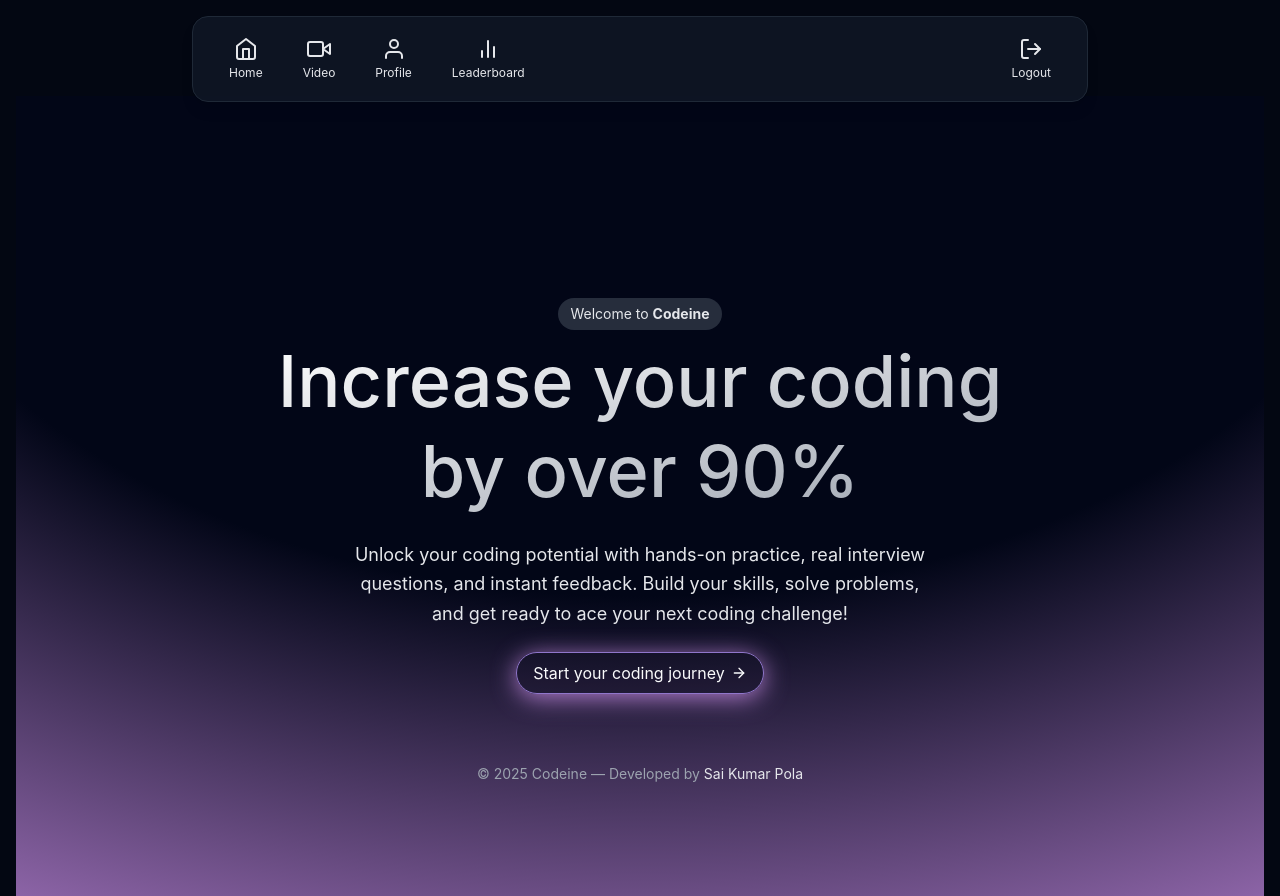
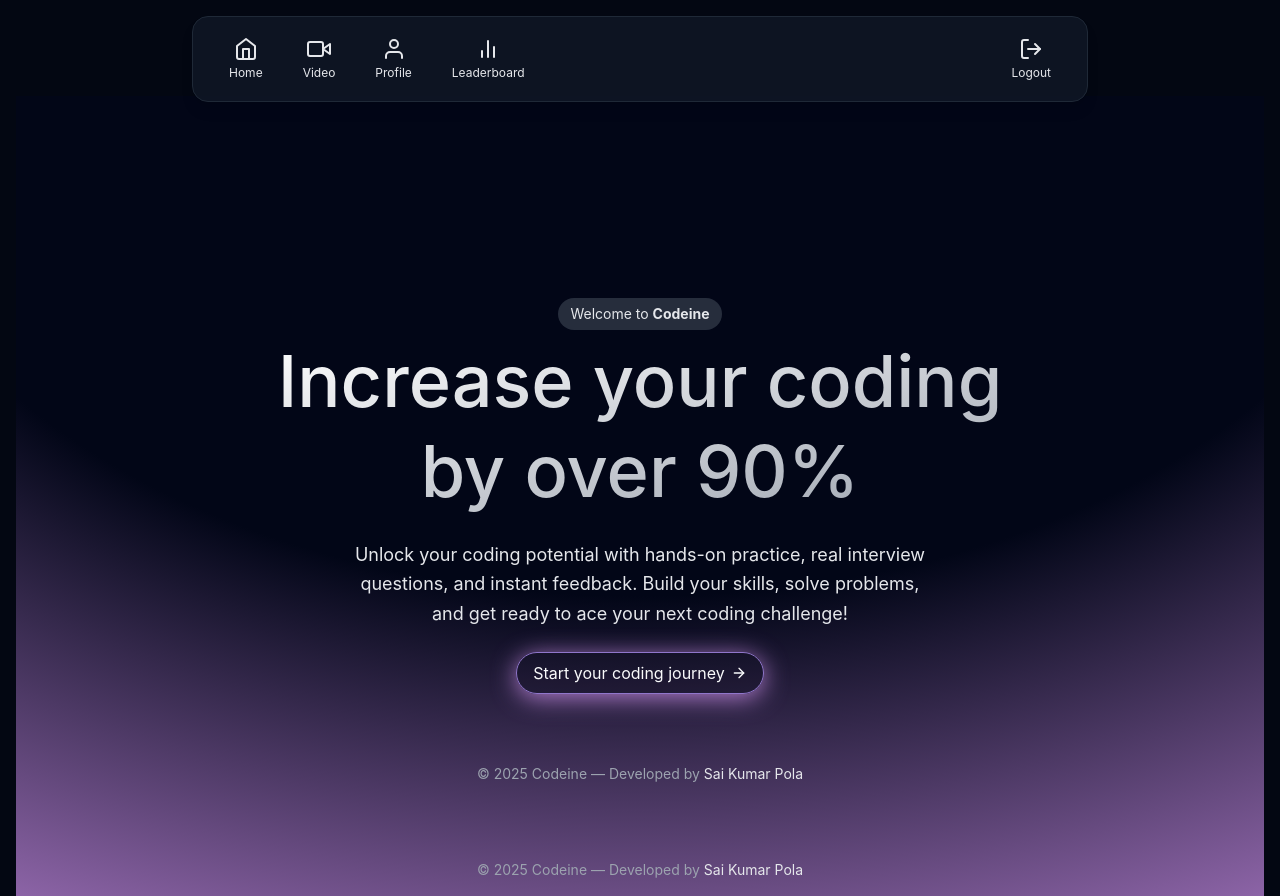
Before and after one commit to saikumarpol/Codeine, a React (Create React App) app: page /home in a window 1280 px wide. Built offline with nearby package versions, Linux system fonts and the light colour scheme.

Commit message:
Update home.jsx

```diff
--- a/src/pages/home.jsx
+++ b/src/pages/home.jsx
@@ -50,6 +50,17 @@ export default function Home() {
       </div>
 
       {/* Footer Branding */}
+  <footer className="absolute bottom-4 w-full text-center text-gray-400 text-sm">
+  © {new Date().getFullYear()} Codeine — Developed by{" "}
+  <a
+    href="https://www.linkedin.com/in/sai-kumar-pola-3993851a1/"
+    target="_blank"
+    rel="noopener noreferrer"
+    className="text-gray-200 hover:underline hover:text-blue-400 transition-colors"
+  >
+    Sai Kumar Pola
+  </a>
+</footer>
 
     </motion.section>
   );
```
